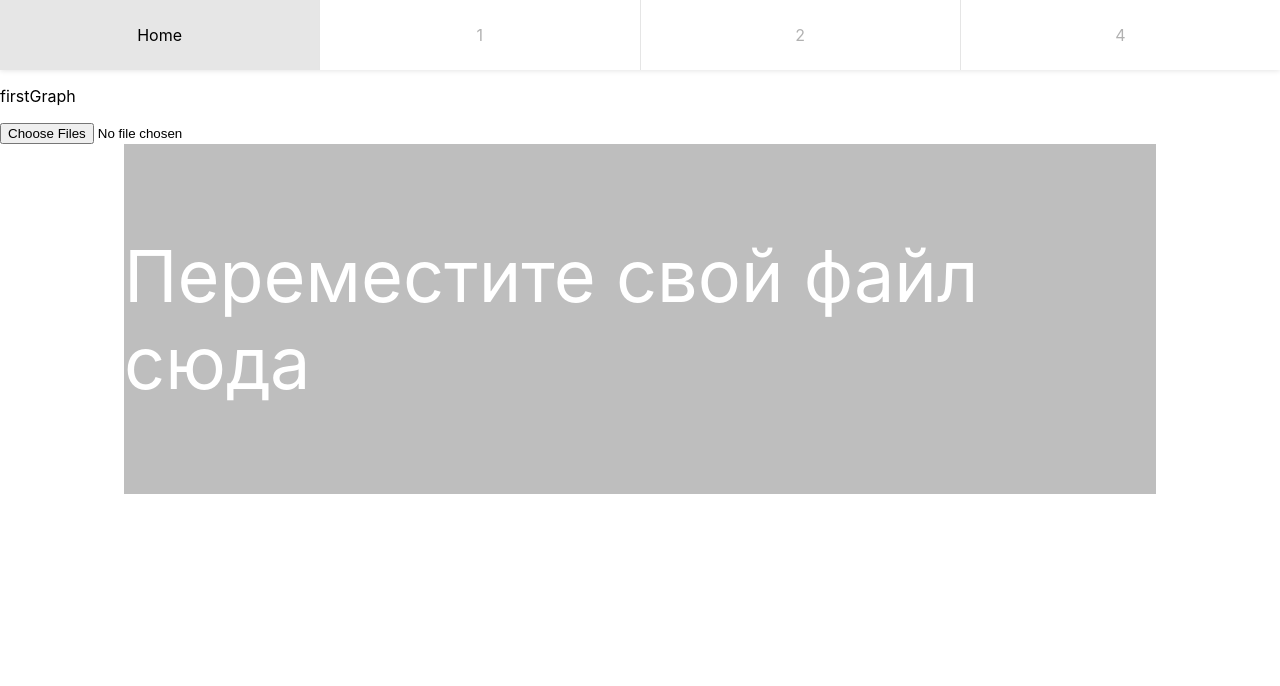
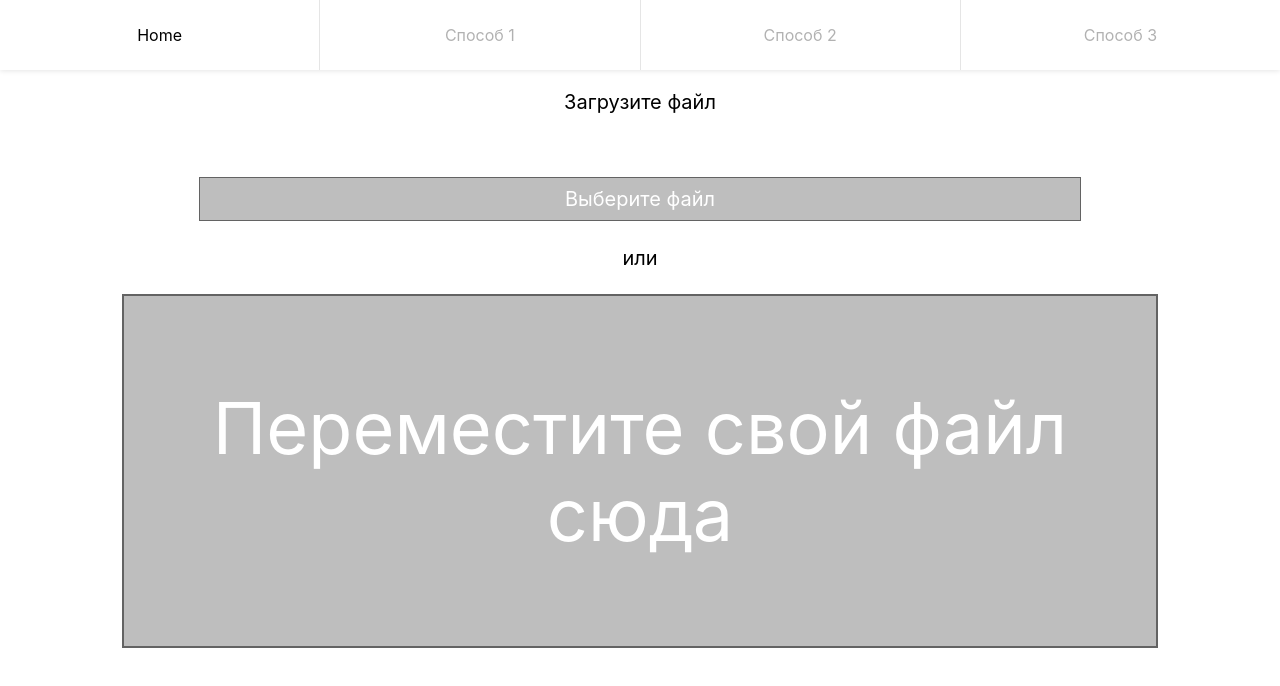
Before and after one commit to Shevja/GUI-for-MPI-Profiler, a React (Create React App) app: page / in a window 1280 px wide. Shown: the top 686 px of the page. Built offline with nearby package versions, Linux system fonts and the light colour scheme.

Commit message:
updated file input button, fixed margin <p> tags, added some styles for label (label link for file input)

```diff
--- a/src/components/assets/header.css
+++ b/src/components/assets/header.css
@@ -44,24 +44,55 @@
     background-color: rgb(230, 230, 230);
 }
 
+/* home.css */
+
+.home-container {
+    text-align: center;
+}
+
+.home-container p {
+    font-size: 20px;
+    height: 68px;
+}
+
+.file-upload-message {
+    color: green;
+}
+
+.home-or-text {
+    margin: 4px;
+    display: flex;
+    justify-content: center;
+    align-items: center;
+}
+
 .file-input-button {
-    background: #e6e6e6;
-    border: solid 1px #939393;
-    padding: 10px 100px;
+    margin: 0 200px;
+    font-size: 20px;
+}
+
+.file-input-button label {
+    display: flex;
+    justify-content: center;
+    align-items: center;
+    background-color: #bebebe;
+    width: 100%;
+    height: 42px;
+
+    outline: solid 1px #636363;
+    color: white;
     cursor: pointer;
-    /* transition: .3s; */
+    transition: .3s;
 }
 
 .file-input-button :hover {
-    background: #424242;
-    border: solid 10px black;
+    background-color: rgb(232 232 232);
+    color: #636363;
+    outline-style: dotted;
 }
 
-#file-input button{
-    /* display: none; */
-    background-color: #424242;
-    border: none;
-
+#file-input{
+    display: none;
 }
 
 #drop-area {
@@ -74,12 +105,13 @@
 
     font-size: 72px;
     color: white;
+    outline: solid 2px #636363;
     transition: .3s;
 }
 
 #drop-area.highlight {
     background-color: rgb(232 232 232);
-    outline: dashed 5px #636363;
+    outline: dotted 5px #636363;
     outline-offset: -13px;
     color: #636363;
 }
--- /dev/null
+++ b/src/components/assets/home.css
@@ -0,0 +1,42 @@
+.file-input-button {
+    margin: 0 200px 25px;
+    transition: .3s;
+}
+
+.file-input-button label {
+    display: flex;
+    justify-content: center;
+    align-items: center;
+    background-color: #ececec;
+    width: 100%;
+    cursor: pointer;
+    height: 42px;
+}
+
+.file-input-button :hover {
+    background: #bebebe;
+}
+
+#file-input{
+    display: none;
+}
+
+#drop-area {
+    display: flex;
+    align-items: center;
+    justify-content: center;
+    height: 350px;
+    background-color: rgb(190, 190, 190);
+    margin: 0 124px;
+
+    font-size: 72px;
+    color: white;
+    transition: .3s;
+}
+
+#drop-area.highlight {
+    background-color: rgb(232 232 232);
+    outline: dashed 5px #636363;
+    outline-offset: -13px;
+    color: #636363;
+}
--- a/src/components/body.jsx
+++ b/src/components/body.jsx
@@ -29,7 +29,7 @@ class Body extends Component {
             <div>
                 <Header isLoaded={ this.state.isLoaded } />
                 <Routes>
-                        <Route path="/" element={ <HomePage handleLoad={ this.handleLoad } /> } />
+                        <Route path="/" element={ <HomePage isLoaded={ this.state.isLoaded } handleLoad={ this.handleLoad } /> } />
                         <Route path="/firstGraph" element={ <FirstGraph/> } />
                         <Route path="/firstGraph2" element={ <FirstGraph/> } />
                 </Routes>
--- a/src/components/elements/header.jsx
+++ b/src/components/elements/header.jsx
@@ -10,9 +10,9 @@ const Header = ({isLoaded}) => {
             <nav>
                 <ul>
                     <li><NavLink to='/' className="styled-link"><div>Home</div></NavLink></li>
-                    <li><NavLink to='/firstGraph' className={ style }><div>1</div></NavLink></li>
-                    <li><NavLink to='/firstGraph2' className={ style }><div>2</div></NavLink></li>
-                    <li><NavLink to='#' className={ style }><div>4</div></NavLink></li>
+                    <li><NavLink to='/firstGraph' className={ style }><div>Способ 1</div></NavLink></li>
+                    <li><NavLink to='/firstGraph2' className={ style }><div>Способ 2</div></NavLink></li>
+                    <li><NavLink to='#' className={ style }><div>Способ 3</div></NavLink></li>
                 </ul>
             </nav>
         </div>
--- a/src/components/elements/home.jsx
+++ b/src/components/elements/home.jsx
@@ -20,6 +20,7 @@ class HomePage extends React.Component {
                     let correctString = element.replace(/\s+/g, ' ').trim()
                     return correctString.split(' ');
                 })
+                console.log(text)
                 this.props.handleLoad(text);
             } else {
                 alert("wrong file format");
@@ -30,8 +31,7 @@ class HomePage extends React.Component {
 
     handleDrop = (e) => {
         e.target.classList.remove('highlight')
-        let dt = e.dataTransfer
-        let files = dt.files
+        let files = e.dataTransfer.files
         this.readFile(files[0])
     };
 
@@ -58,10 +58,21 @@ class HomePage extends React.Component {
 
     render() {
         return (
-            <div>
-                <p>firstGraph</p>
-                <input type="file" id="file-input" multiple onChange={this.handleInputFile}/>
-                <div id="drop-area">Переместите свой файл сюда</div>
+            <div className="home-container">
+                { this.props.isLoaded
+                    ? <p><span className="file-upload-message">Файл загружен.</span><br/>Выберите способ отображения графика сверху.</p>
+                    : <p>Загрузите файл</p>
+                }
+                <div className="file-input-button">
+                    <input type="file" id="file-input" multiple onChange={this.handleInputFile}/>
+                    <label htmlFor="file-input">
+                        Выберите файл
+                    </label>
+                </div>
+                <p className="home-or-text">или</p>
+                <div id="drop-area">
+                    Переместите свой файл сюда
+                </div>
             </div>
         );
     }
```
